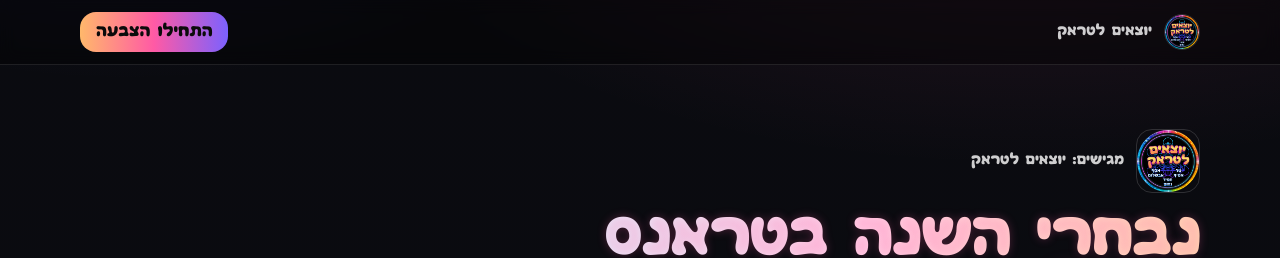
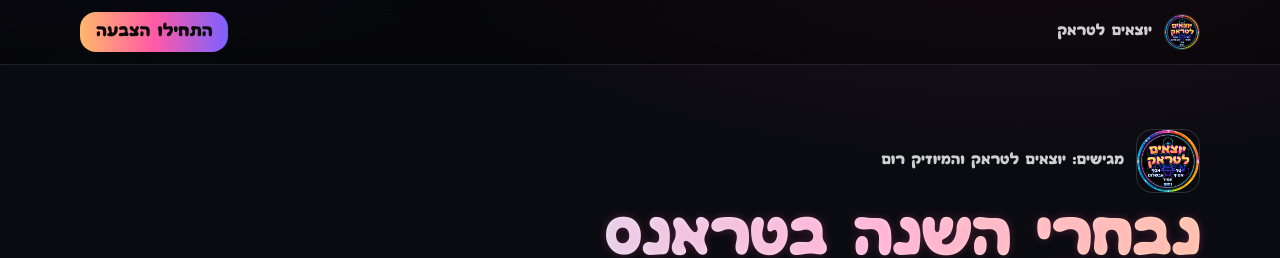
Before and after one commit to ShadowBoxer39/Trance-Awards, a Next.js app: page / in a window 1280 px wide. Shown: the top 258 px of the page. Built offline with nearby package versions, Linux system fonts and the light colour scheme; no server answers.

Commit message:
Update index.tsx

```diff
--- a/pages/index.tsx
+++ b/pages/index.tsx
@@ -125,7 +125,7 @@ export default function Landing() {
                 height={64}
                 className="rounded-2xl border border-white/15"
               />
-              <span className="text-white/80 text-sm">מגישים: יוצאים לטראק</span>
+              <span className="text-white/80 text-sm">מגישים: יוצאים לטראק והמיוזיק רום</span>
             </div>
 
             <h1 className="gradient-title text-4xl sm:text-6xl font-[700] leading-[1.05] tracking-tight mb-4">
```
